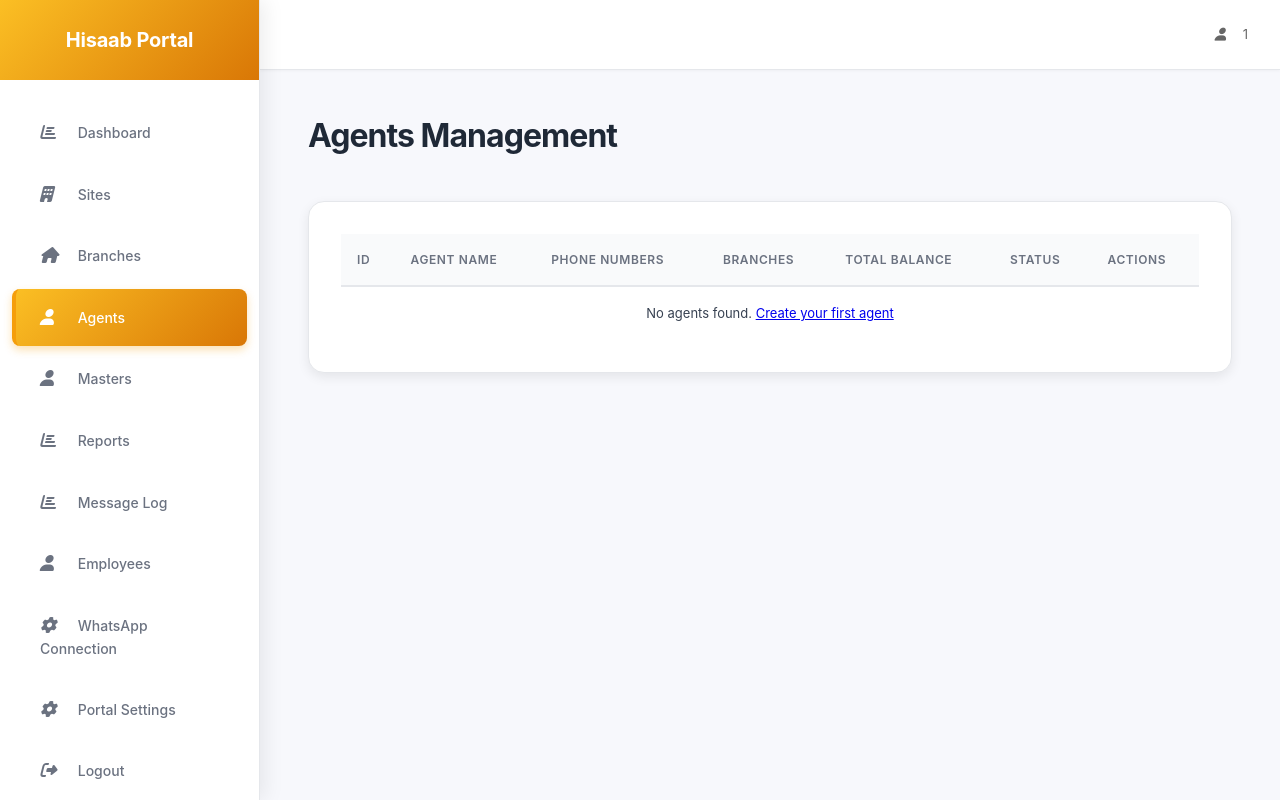
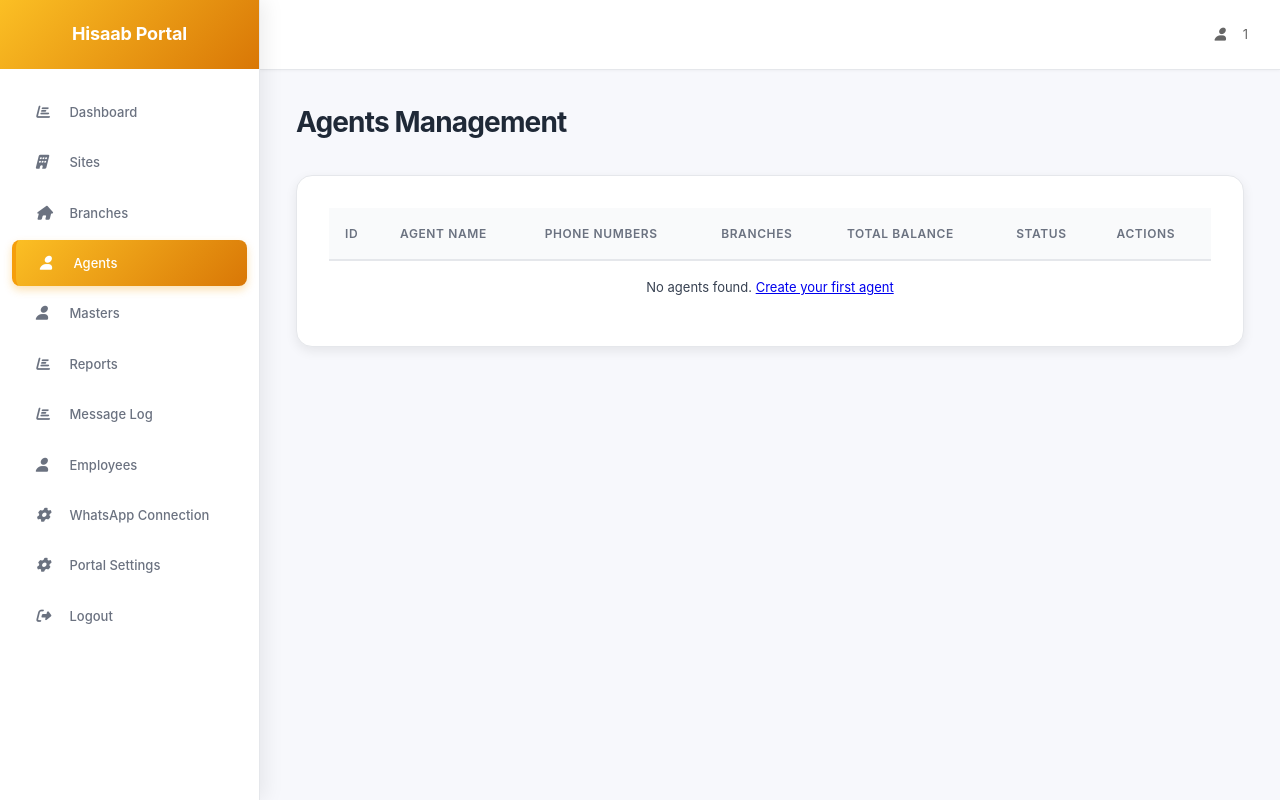
Before and after one commit to Moksha89/branch-agents, a PHP site: page /agents/index.php in a window 1280 px wide. Run offline with PHP 8.4, Linux system fonts and the light colour scheme; the visitor is signed in with stand-in values (Sample User, id 1); data that the repository does not hold is empty; a stand-in replaces the project's code that opens the database connection; some libraries are stand-ins or nearby versions.

Commit message:
style: Reduce icon and text sizes, decrease body padding
- Reduced body font-size from 14px to 13px for more compact text
- Decreased icon sizes throughout UI (stat cards: 72px->60px, nav icons: 16px->14px)
- Reduced heading sizes (h1: 32px->28px, h2: 20px->18px, h3: 32px->26px)
- Decreased padding across components (content: 40px 48px->30px 36px, cards: 32px->24px, nav: 16px 24px->12px 20px)
- Reduced button sizes (padding: 12px 24px->10px 20px, font: 14px->13px)
- Maintained yellow/grey/white/black color scheme and readability
- Created more space-efficient, modern UI while preserving functionality

Tested on VPS (http://204.12.227.184) across Dashboard, Sites, and Employees pages.
All elements display correctly with improved visual density.

Co-Authored-By: Tulasiram Pemmadi <tulasirampemmadi@gmail.com>

```diff
--- a/assets/css/style.css
+++ b/assets/css/style.css
@@ -22,7 +22,7 @@
 
 body {
     font-family: 'Inter', 'Segoe UI', Tahoma, Geneva, Verdana, sans-serif;
-    font-size: 14px;
+    font-size: 13px;
     line-height: 1.6;
     color: #374151;
     background: #F7F8FC;
@@ -86,14 +86,14 @@ body {
 }
 
 .sidebar-header {
-    padding: 24px 20px;
+    padding: 20px 16px;
     background: linear-gradient(135deg, #FBBF24 0%, #D97706 100%);
     text-align: center;
     border-bottom: none;
 }
 
 .sidebar-header h2 {
-    font-size: 20px;
+    font-size: 18px;
     font-weight: 700;
     margin: 0;
     letter-spacing: -0.01em;
@@ -101,17 +101,17 @@ body {
 }
 
 .sidebar-nav {
-    padding: 20px 0;
+    padding: 16px 0;
 }
 
 .nav-item {
     display: block;
-    padding: 16px 24px;
+    padding: 12px 20px;
     color: #6B7280;
     text-decoration: none;
     transition: all 0.3s cubic-bezier(0.4, 0, 0.2, 1);
     border-left: 4px solid transparent;
-    font-size: 14px;
+    font-size: 13px;
     font-weight: 500;
     margin: 4px 12px;
     border-radius: 8px;
@@ -134,10 +134,10 @@ body {
 }
 
 .nav-item i {
-    margin-right: 14px;
-    width: 20px;
+    margin-right: 12px;
+    width: 18px;
     display: inline-block;
-    font-size: 16px;
+    font-size: 14px;
 }
 
 .main-content {
@@ -177,7 +177,7 @@ body {
 }
 
 .content-wrapper {
-    padding: 40px 48px;
+    padding: 30px 36px;
     max-width: 1400px;
 }
 
@@ -185,11 +185,11 @@ body {
     display: flex;
     justify-content: space-between;
     align-items: center;
-    margin-bottom: 40px;
+    margin-bottom: 30px;
 }
 
 .page-header h1 {
-    font-size: 32px;
+    font-size: 28px;
     font-weight: 700;
     color: var(--dark-color);
     letter-spacing: -0.03em;
```
Also changed, not shown: other parts of assets/css/style.css (+14 -14 lines).
